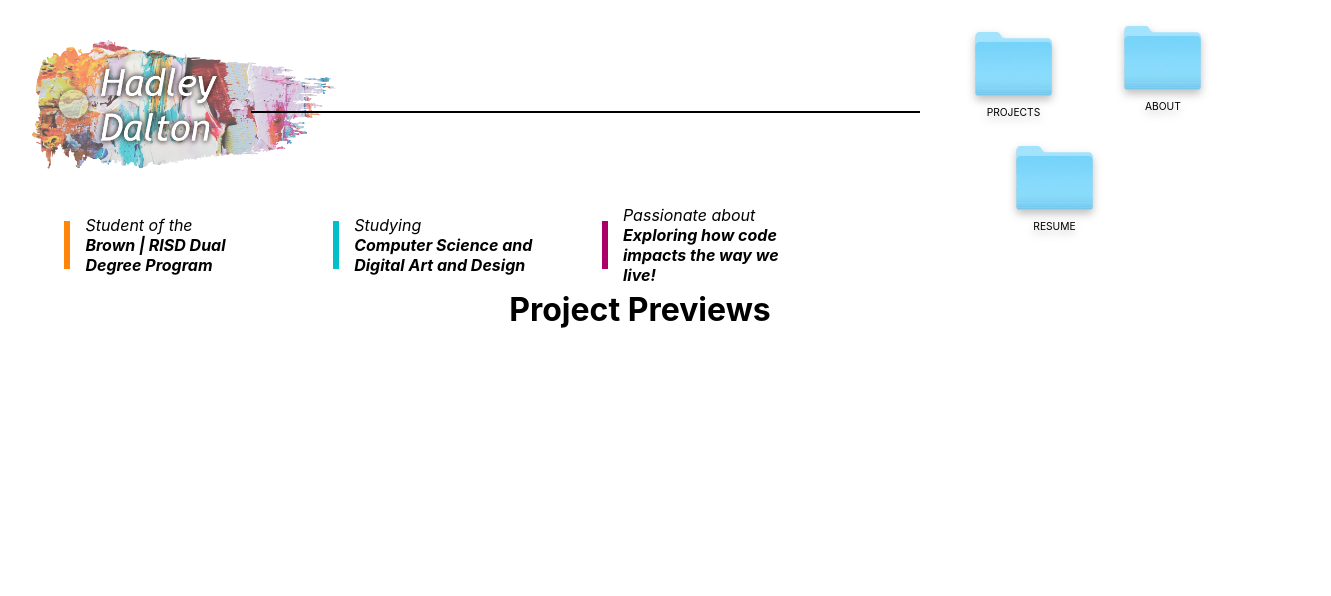
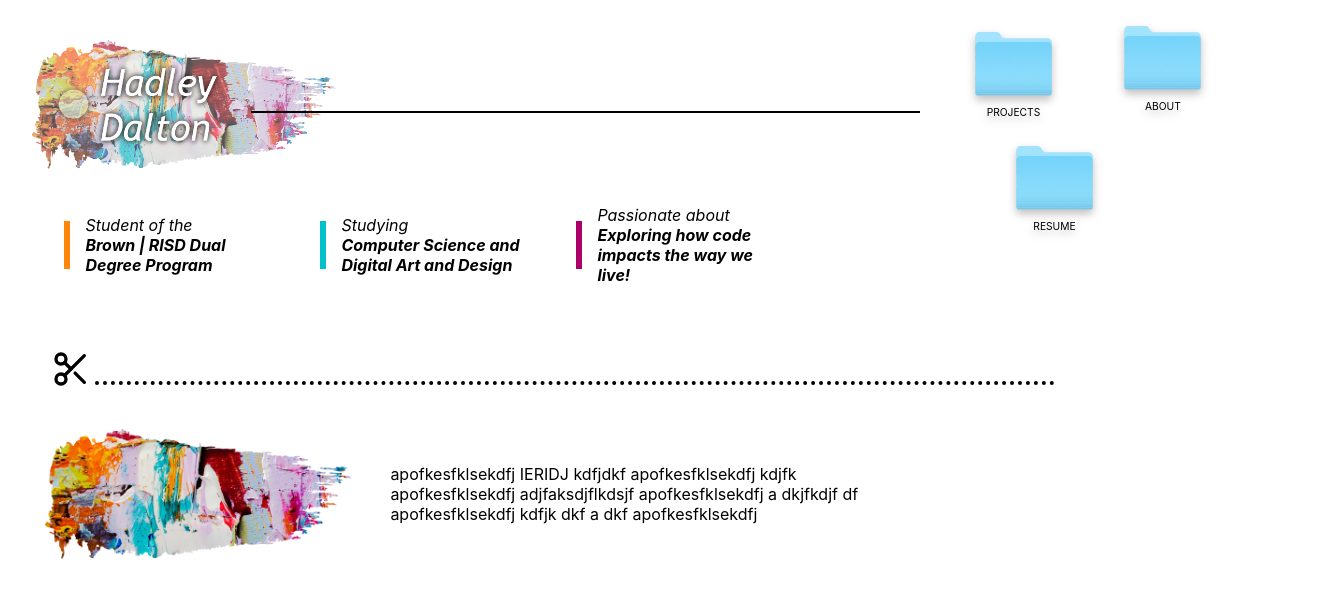
Before and after one commit to hadleydalt/avant-garde-site, a React (Create React App) app: page / in a window 1280 px wide. Shown: the top 596 px of the page, 1331 px wide, since content can reach past the window. Built offline with nearby package versions, Linux system fonts and the light colour scheme.

Commit message:
feat: add basic post stuff

```diff
--- a/src/App.css
+++ b/src/App.css
@@ -79,7 +79,7 @@
   flex-direction: row;
   justify-content: flex-start;
   align-items: center;
-  width: 18vw;
+  width: 20vw;
   height: 6vh;
 }
 
@@ -97,3 +97,40 @@
   font-style: italic;
   width: 15vw;
 }
+
+.project-top-border {
+  display: flex;
+  flex-direction: row;
+  width: 100%;
+  margin-left: 8vw;
+}
+
+.project-dotted-line {
+  width: 75%;
+  height: 32px;
+  border-bottom: 4px dotted black;
+  margin-left: 4px;
+}
+
+.project-content {
+  display: flex;
+  flex-direction: row;
+  width: 80%;
+  align-items: center;
+  justify-content: flex-start;
+  margin-top: 5vh;
+  margin-left: -13vw;
+}
+
+.project-content img {
+  width: 30%;
+}
+
+.project-content p {
+  width: 50%;
+  margin-left: 3vw;
+}
+
+.spacer {
+  margin-top: 10vh;
+}
--- /dev/null
+++ b/src/graphics/Scissors.js
@@ -0,0 +1,7 @@
+import '../App.css'
+
+export const Scissors = () => {
+    return (
+        <svg xmlns="http://www.w3.org/2000/svg" width="40" height="40" viewBox="0 0 24 24" fill="none" stroke="currentColor" stroke-width="2" stroke-linecap="round" stroke-linejoin="round" class="feather feather-scissors"><circle cx="6" cy="6" r="3"></circle><circle cx="6" cy="18" r="3"></circle><line x1="20" y1="4" x2="8.12" y2="15.88"></line><line x1="14.47" y1="14.48" x2="20" y2="20"></line><line x1="8.12" y1="8.12" x2="12" y2="12"></line></svg>
+    )
+  }
--- a/src/project-page/ProjectPreview.js
+++ b/src/project-page/ProjectPreview.js
@@ -1,7 +1,22 @@
 import '../App.css'
+import { Scissors } from '../graphics/Scissors'
 
-export const ProjectPreview = () => {
+export const ProjectPreview = (props) => {
+
+    const imgPath = props.imgPath
+
   return (
-      <h1>Project Previews</h1>
+      <>
+      <div className="project-top-border">
+          <Scissors />
+          <div className="project-dotted-line" />
+      </div>
+      <div className="project-content">
+        <img src={require('../graphics/' + imgPath + '.png')} />
+        <p>
+          apofkesfklsekdfj IERIDJ kdfjdkf apofkesfklsekdfj kdjfk apofkesfklsekdfj adjfaksdjflkdsjf apofkesfklsekdfj a dkjfkdjf df apofkesfklsekdfj kdfjk dkf a dkf apofkesfklsekdfj
+        </p>
+    </div>
+  </>
   )
 }
--- a/src/project-page/ProjectPreviews.js
+++ b/src/project-page/ProjectPreviews.js
@@ -3,6 +3,9 @@ import { ProjectPreview } from './ProjectPreview'
 
 export const ProjectPreviews = () => {
   return (
-      <h1>Project Previews</h1>
+    <>
+        <div className="spacer" />
+        <ProjectPreview imgPath="paint1"/>
+    </>
   )
 }
```
